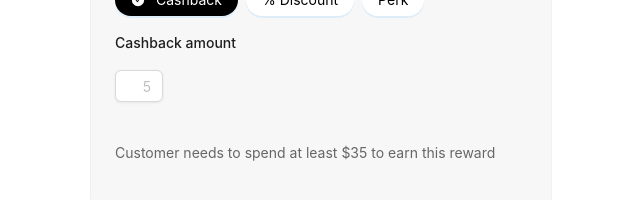
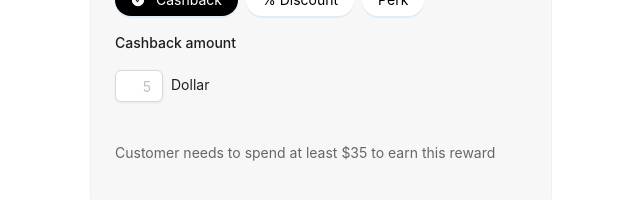
Before and after one commit to unegbuclinton/clamp-landing-page, a Next.js app: page /createCampaign/createCampaignSteps/CreateCampaignTwo in a window 1280 px wide. Shown: the part 615-815 px from the top of the page, without its empty margins (319-959 px from the left). Built offline with nearby package versions, Linux system fonts and the light colour scheme.

Commit message:
add unit values

```diff
--- a/src/components/molecules/GetAccess/index.tsx
+++ b/src/components/molecules/GetAccess/index.tsx
@@ -28,6 +28,17 @@ const GetAccessModalComponent = () => {
         <Input />
       </Form.Item>
       <Form.Item
+        name="role"
+        label="Your Company role"
+        labelCol={{ span: 24 }}
+        wrapperCol={{ span: 24 }}
+        rules={[
+          { required: true, message: "Please input your role in your company" },
+        ]}
+      >
+        <Input />
+      </Form.Item>
+      <Form.Item
         name="phone"
         label="Phone number"
         labelCol={{ span: 24 }}
--- a/src/pages/createCampaign/createCampaignSteps/CreateCampaignTwo.tsx
+++ b/src/pages/createCampaign/createCampaignSteps/CreateCampaignTwo.tsx
@@ -112,7 +112,7 @@ const CreateCampaignTwo: React.FC<campaignStepTwo> = () => {
                 {rewardType === 1 && "Discount"}
               </p>
 
-              <div>
+              <div className="flex">
                 <Form.Item
                   rules={[{ required: true, message: "Add cash back!" }]}
                   name={"campaignReward"}
@@ -122,6 +122,10 @@ const CreateCampaignTwo: React.FC<campaignStepTwo> = () => {
                     placeholder="5"
                   />
                 </Form.Item>
+                <p className="pt-1">
+                  {rewardType === 0 && "Dollar"}
+                  {rewardType === 1 && "%"}
+                </p>
               </div>
             </div>
           ) : null}
```
